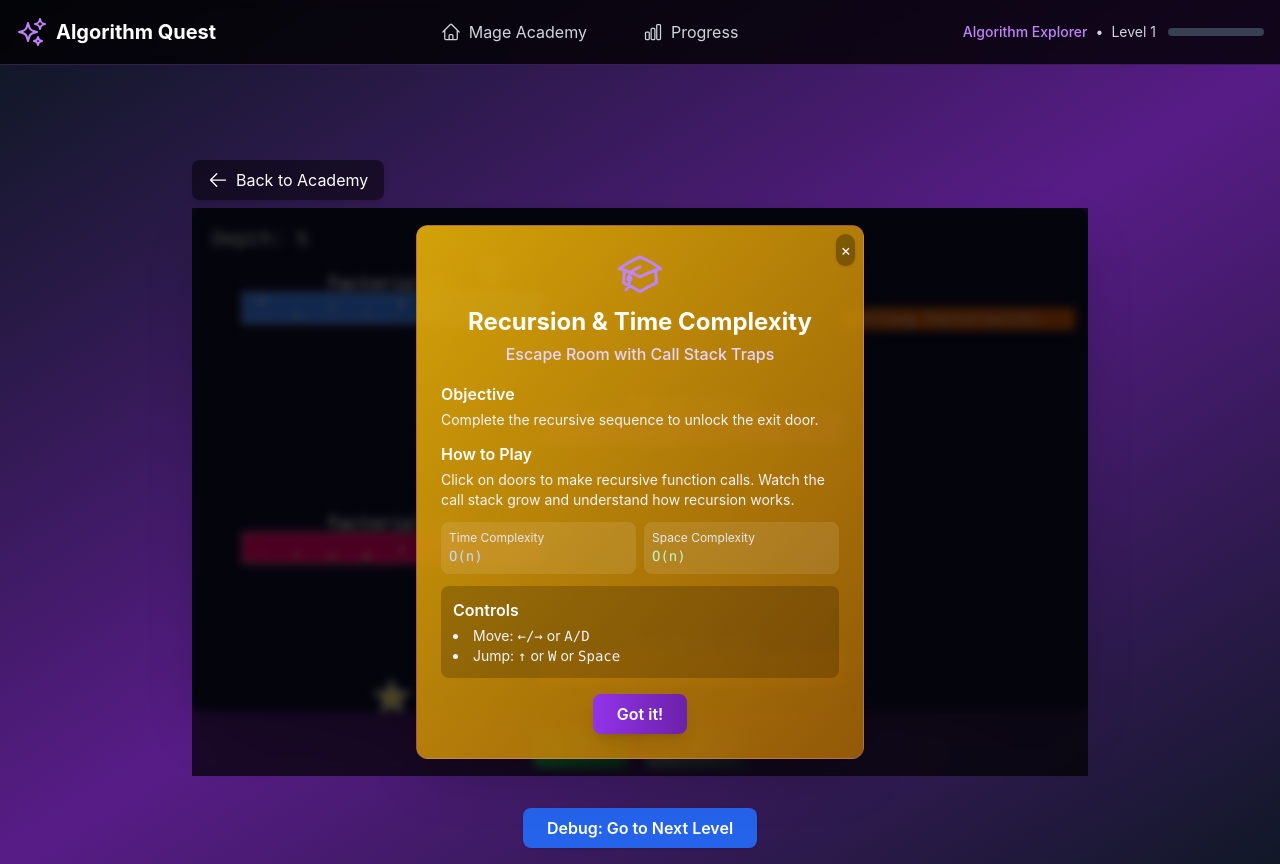
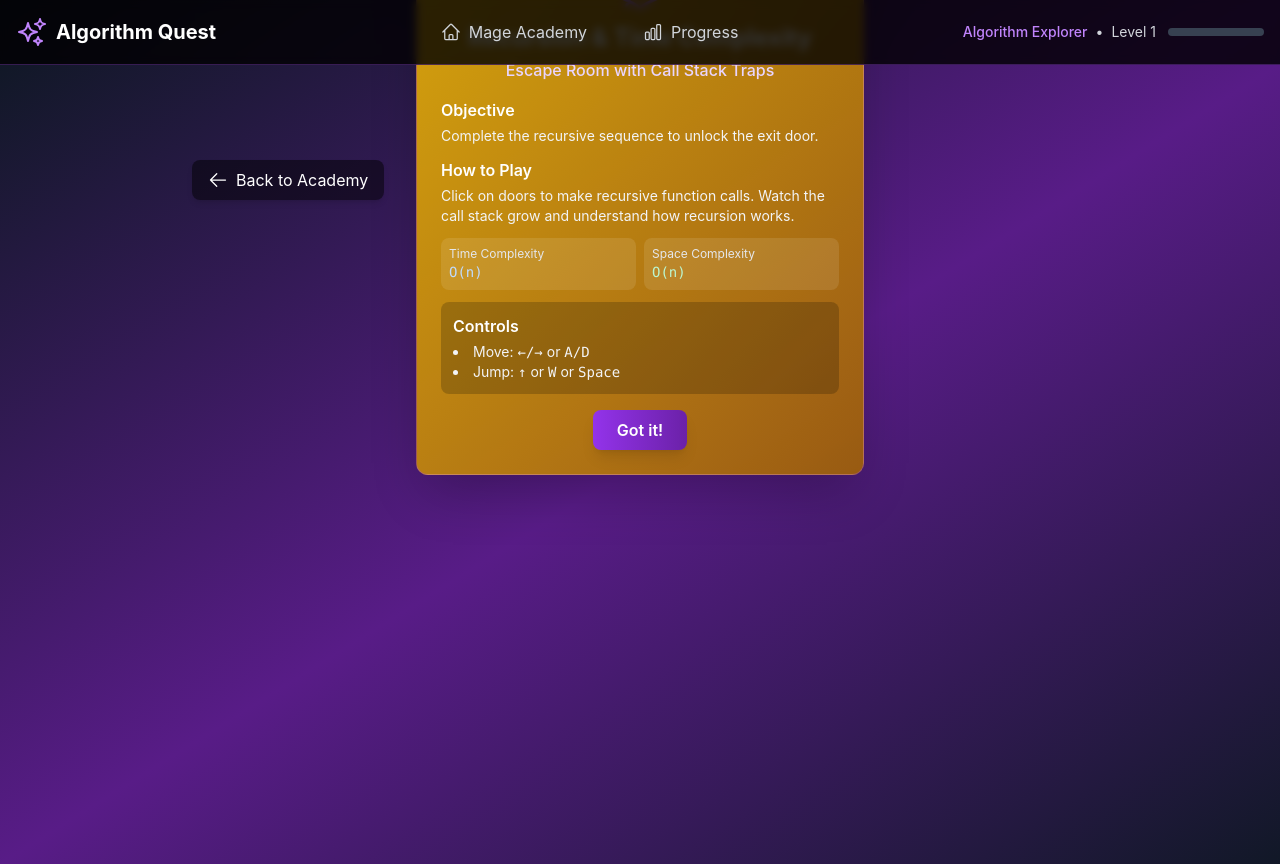
Before and after one commit to harraiza/DAA-Project, a React (Create React App) app in the folder client/: page /level/1 in a window 1280 px wide. Built offline with nearby package versions, Linux system fonts and the light colour scheme.

Commit message:
UI/UX: Remove debug next level button, improve Start/Reset button logic and placement, lock game input until started, and fix progress bar visibility and accuracy.

```diff
--- a/client/src/components/GameUI.tsx
+++ b/client/src/components/GameUI.tsx
@@ -30,7 +30,7 @@ const GameUI: React.FC<GameUIProps> = React.memo(({ level }) => {
       <div className="fixed top-16 left-0 right-0 z-20 flex justify-center items-center px-8 py-3 bg-black/70 backdrop-blur-md shadow-lg">
         <span className="text-white font-bold text-lg">Level {level.id}: {level.title}</span>
       </div>
-      {/* Right Side Progress Bar */}
+      {/* Right Side Progress Bar (only show when game is active) */}
       <div className="fixed top-32 right-8 z-20 flex flex-col items-center">
         <span className="text-white text-xs mb-2">Progress</span>
         <div className="w-3 h-48 bg-gray-700 rounded-full overflow-hidden border border-blue-400 shadow-inner flex flex-col justify-end">
@@ -39,32 +39,22 @@ const GameUI: React.FC<GameUIProps> = React.memo(({ level }) => {
             style={{ height: `${(level.maxScore ? state.score / level.maxScore : 0) * 100}%` }}
           />
         </div>
-        {/* Persistent Next Level Button */}
-        <button
-          className={`mt-6 px-4 py-2 rounded-lg font-semibold shadow transition-colors text-white ${
-            state.levels.find(l => l.id === level.id + 1 && l.isUnlocked)
-              ? 'bg-purple-600 hover:bg-purple-700'
-              : 'bg-gray-500 cursor-not-allowed'
-          }`}
-          onClick={() => {
-            const nextLevel = state.levels.find(l => l.id === level.id + 1 && l.isUnlocked);
-            if (nextLevel) {
-              navigate(`/level/${nextLevel.id}`);
-            }
-          }}
-          disabled={!state.levels.find(l => l.id === level.id + 1 && l.isUnlocked)}
-        >
-          Next Level
-        </button>
       </div>
       {/* Level Complete Modal */}
-      {shouldShowModal && (
+      {level.isCompleted && (
         <div className="fixed inset-0 z-50 flex items-center justify-center bg-black bg-opacity-70">
           <div className="bg-white rounded-lg shadow-lg p-8 max-w-md w-full text-center">
             <h2 className="text-2xl font-bold mb-4 text-green-600">Level Complete!</h2>
             <p className="text-lg mb-2">Score: <span className="font-bold">{level.score}</span> / {level.maxScore}</p>
             <button
-              onClick={handleNextLevel}
+              onClick={() => {
+                const nextLevel = state.levels.find(l => l.id === level.id + 1 && l.isUnlocked);
+                if (nextLevel) {
+                  window.location.href = `/level/${nextLevel.id}`;
+                } else {
+                  window.location.href = '/dashboard';
+                }
+              }}
               className="mt-4 px-6 py-2 bg-purple-600 hover:bg-purple-700 text-white rounded-lg font-semibold shadow"
             >
               Next Level
--- a/client/src/pages/GameLevel.tsx
+++ b/client/src/pages/GameLevel.tsx
@@ -133,34 +133,39 @@ const GameLevel: React.FC = () => {
           </button>
         )}
       </div>
-      {/* Game Window and Controls */}
+      {/* Game Canvas and Overlayed Start/Reset Button */}
       <div className="relative w-full max-w-4xl flex flex-col items-center z-10">
-        {/* Game Canvas */}
+        {/* Game Canvas: Only mount when game is active */}
+        {isGameActive && (
           <div className="w-full aspect-[16/9] bg-black rounded-xl overflow-hidden shadow-2xl flex items-center justify-center relative z-10">
             <GameCanvas
               level={currentLevel}
               onGameEnd={handleGameEnd}
             />
           </div>
-        {/* Game Controls Bar (bottom of game window) */}
-        <div className="w-full flex justify-center space-x-4 mt-4 mb-2 z-20">
-          {!isGameActive ? (
+        )}
+        {/* Overlay Start Button when not active */}
+        {!isGameActive && !showTutorial && (
+          <div className="absolute inset-0 flex items-center justify-center z-30">
             <button
               onClick={startGame}
-              className="flex items-center space-x-2 bg-gradient-to-r from-green-500 to-green-700 hover:from-green-600 hover:to-green-800 text-white px-4 py-2 rounded-lg shadow-md transition-colors"
+              className="flex flex-col items-center justify-center bg-gradient-to-r from-green-500 to-green-700 hover:from-green-600 hover:to-green-800 text-white px-10 py-6 rounded-2xl shadow-2xl text-3xl font-bold border-4 border-white/30 focus:outline-none focus:ring-4 focus:ring-green-400"
             >
-              <PlayIcon className="h-5 w-5" />
-              <span>Start</span>
+              <PlayIcon className="h-10 w-10 mb-2" />
+              Start
             </button>
-          ) : null}
+          </div>
+        )}
+        {/* Reset button (bottom right) when game is active */}
+        {isGameActive && (
           <button
             onClick={resetGame}
-            className="flex items-center space-x-2 bg-gradient-to-r from-gray-500 to-gray-700 hover:from-gray-600 hover:to-gray-800 text-white px-4 py-2 rounded-lg shadow-md transition-colors"
+            className="fixed bottom-12 right-12 z-40 flex items-center space-x-2 bg-gradient-to-r from-gray-500 to-gray-700 hover:from-gray-600 hover:to-gray-800 text-white px-6 py-3 rounded-lg shadow-lg text-lg font-semibold transition-colors"
           >
-            <ArrowPathIcon className="h-5 w-5" />
+            <ArrowPathIcon className="h-6 w-6" />
             <span>Reset</span>
           </button>
-        </div>
+        )}
         {/* Tutorial Overlay */}
         {showTutorial && (
           <div className="absolute inset-0 z-40 bg-black/70 backdrop-blur-sm flex items-center justify-center">
@@ -248,22 +253,6 @@ const GameLevel: React.FC = () => {
           </div>
         </div>
       )}
-      {/* Debug Next Level Button */}
-      <div className="w-full flex justify-center mt-8">
-        <button
-          onClick={() => {
-            const nextLevel = state.levels.find(l => l.id === levelIdNum + 1 && l.isUnlocked);
-            if (nextLevel) {
-              navigate(`/level/${nextLevel.id}`);
-            } else {
-              alert('Next level is not unlocked yet!');
-            }
-          }}
-          className="px-6 py-2 bg-blue-600 hover:bg-blue-700 text-white rounded-lg font-semibold shadow"
-        >
-          Debug: Go to Next Level
-        </button>
-      </div>
     </div>
   );
 };
```
Lines whose indentation alone changed are shown as unchanged.
